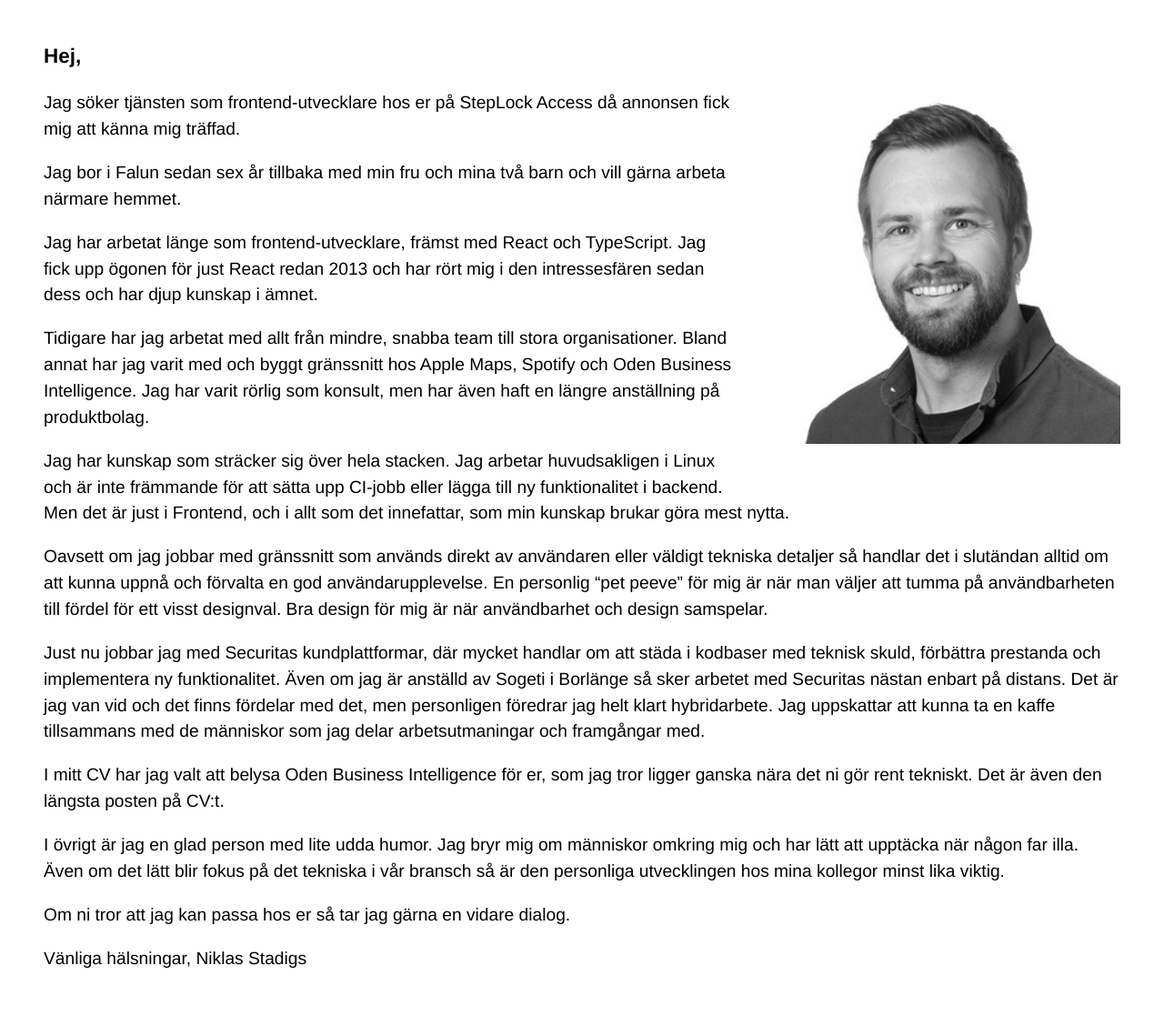
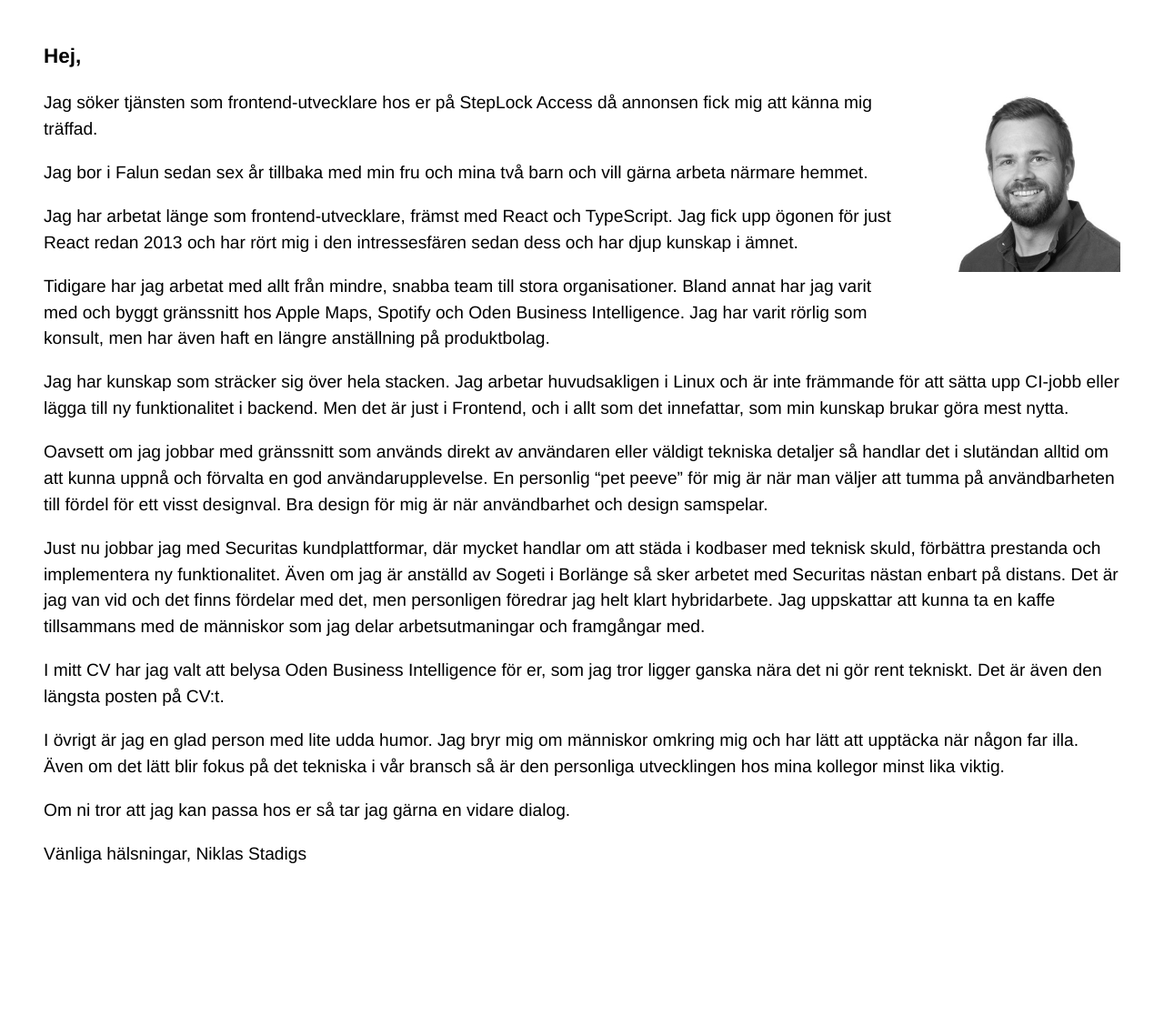
Before and after one commit to nstadigs/cv, a Jekyll site: the page built from steplock.md, in a window 1280 px wide. Shown: the whole page at 91% size. Built offline with Jekyll 4.4.1, drawn with Linux system fonts in a browser that asks for light colours; nearby versions of some CDN libraries; after the commit the page ends 1001 px from its top, so only the background shows below that.

Commit message:
Modify image tag in steplock.md
Updated image tag to include width and height attributes.

```diff
--- a/steplock.md
+++ b/steplock.md
@@ -11,7 +11,7 @@ homepage:
 
 ### Hej,
 
-<img src="/media/pic.jpg" align="right"  style="margin-left: 2em; margin-bottom: 2em;">
+<img src="/media/pic.jpg" align="right" width="200" height="200" style="margin-left: 2em; margin-bottom: 2em;">
 Jag söker tjänsten som frontend-utvecklare hos er på StepLock Access då annonsen fick mig att känna mig träffad.
 
 Jag bor i Falun sedan sex år tillbaka med min fru och mina två barn och vill gärna arbeta närmare hemmet.
```
